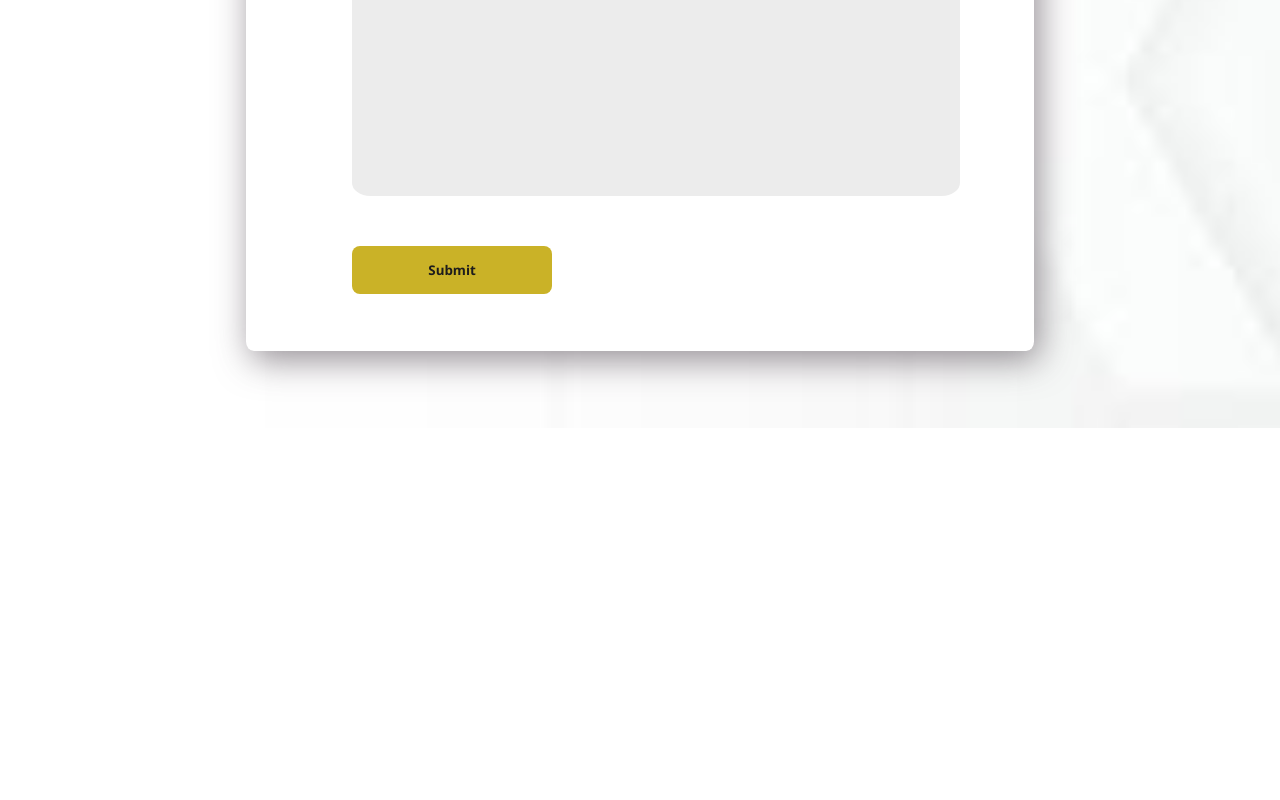
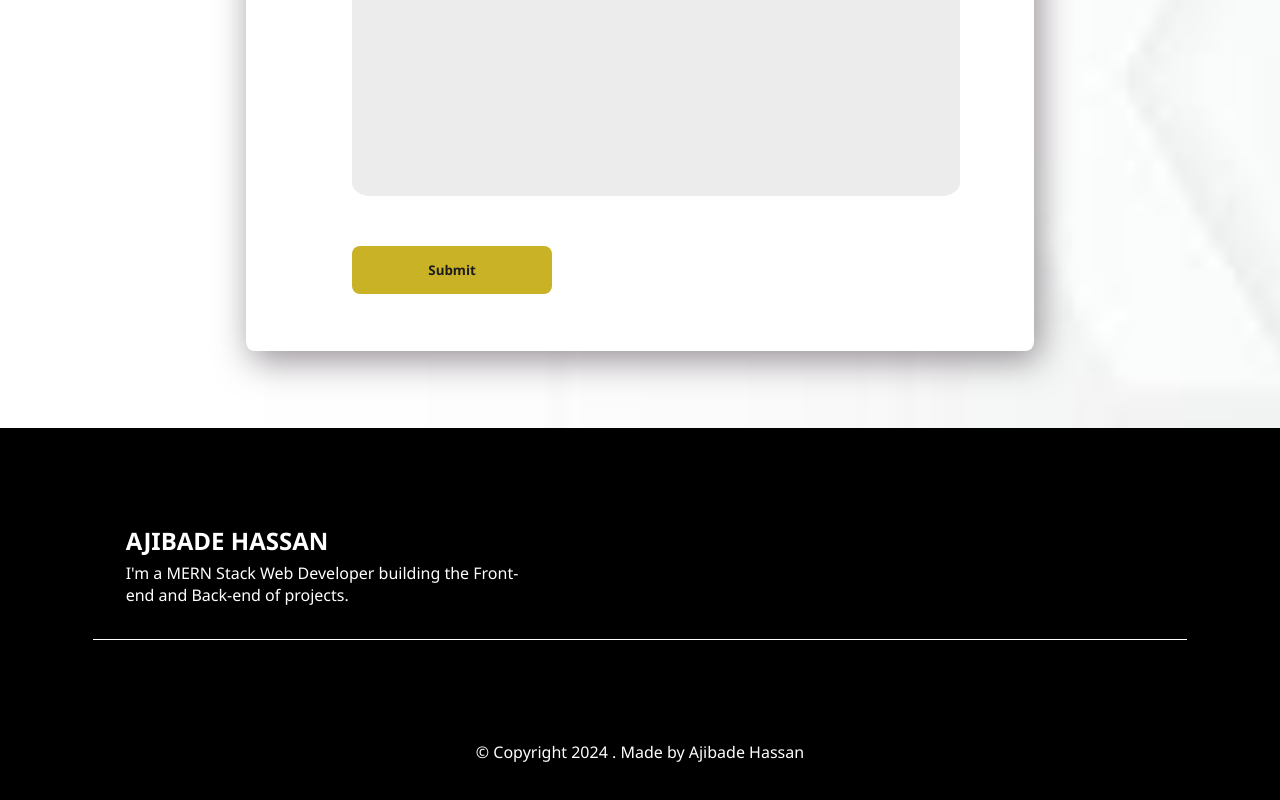
Before and after one commit to AjibadeHassan/Dev-profile, a React (Vite) app in the folder portfolio/: page / in a window 1280 px wide. Shown: the part 4213-5013 px from the top of the page. Before the commit the page ends 4641 px from the top, so only its background shows below. Built offline with nearby package versions, Linux system fonts and the light colour scheme; the HTML template or start-up script is replaced by a standard one.

Commit message:
footer addition

```diff
--- a/portfolio/src/App.tsx
+++ b/portfolio/src/App.tsx
@@ -4,12 +4,14 @@ import Home from "./Components/Home"
 import About from "./Components/About"
 import Projects from "./Components/Projects"
 import Contacts from "./Components/contacts."
+import Footer from "./Components/Footer"
 import './SCSS/Header.scss'
 import './SCSS/Home.scss'
 import './SCSS/About.scss'
 import './SCSS/Projects.scss'
 import './SCSS/Mobile-projects.scss'
 import './SCSS/Contact.scss'
+import './SCSS/Footer.scss'
 import './SCSS/Mobile-contacts.scss'
 const App = () => {
   return (
@@ -19,6 +21,7 @@ const App = () => {
       <About/>
       <Projects/>
       <Contacts/>
+      <Footer/>
     </div>
   )
 }
--- /dev/null
+++ b/portfolio/src/Components/Footer.tsx
@@ -0,0 +1,20 @@
+
+const Footer = () => {
+  return (
+    <div className="Footer_Container">
+        <div className="Footer_Body">
+            <div className="Footer_Top">
+                <span>
+                    <h1>AJIBADE HASSAN</h1>
+                    <p>
+                    I'm a MERN Stack Web Developer building the Front-end and Back-end of projects.</p>
+                </span>
+                <span></span>
+            </div>
+            <div className="Footer_Bottom">© Copyright 2024 . Made by Ajibade Hassan</div>
+        </div>
+    </div>
+  )
+}
+
+export default Footer
--- /dev/null
+++ b/portfolio/src/SCSS/Footer.scss
@@ -0,0 +1,56 @@
+* {
+    padding: 0;
+    margin: 0;
+    box-sizing: border-box;
+}
+
+.Footer_Container {
+    width: 100%;
+    height: 60vh;
+    background-color: black;
+    display: flex;
+    justify-content: center;
+    padding: 5%;
+
+
+.Footer_Body {
+    width: 95%;
+    height: 80%;
+    display: flex;
+    flex-direction: column;
+    justify-content: space-between;
+    // background-color: #fff;
+
+    .Footer_Top {
+
+        display: flex;
+        justify-content: space-between;
+        padding: 3%;
+    border-bottom: 1px solid white;
+        span {
+            width: 40%;
+            // background-color: green;
+
+            h1 {
+                font-size: 24px;
+                margin-bottom: 5px;
+                color: white;
+            }
+
+            p {
+            color: white;
+            }
+        }
+    }
+
+    .Footer_Bottom {
+        width: 100%;
+        height: 40%;
+        display: flex;
+        margin-top: 90px;
+        color: white;
+        justify-content: center;
+        align-items: center;
+    }
+}
+}
```
Also changed, not shown: 5 other files (tests, documents, lock files or other folders).
